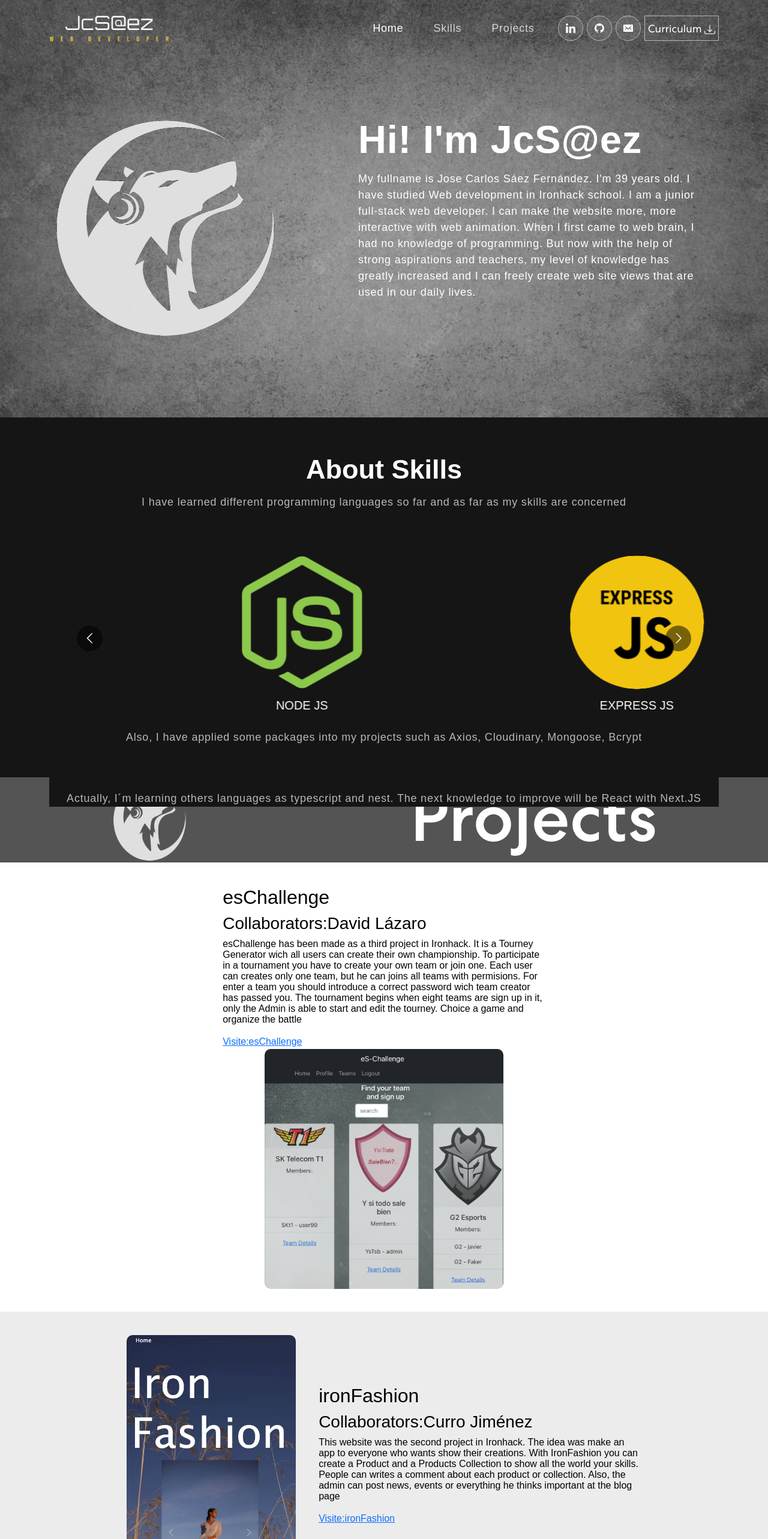
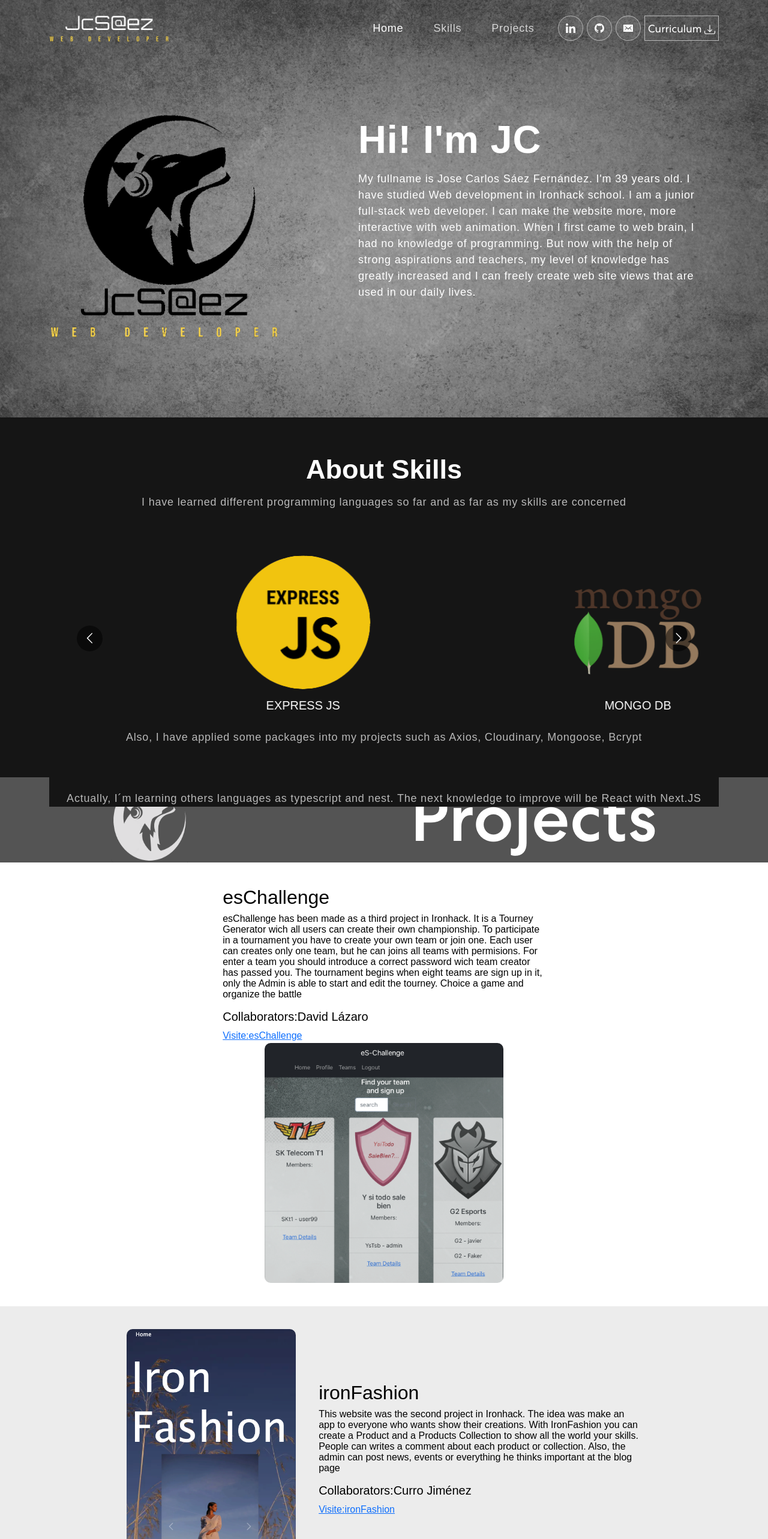
Before and after one commit to Josecarlossaez/portfolio, a React (Create React App) app in the folder portfolio-jc/: page / in a window 1280 px wide. Shown: the top 2566 px of the page at 60% size. Built offline with nearby package versions, Linux system fonts and the light colour scheme.

Commit message:
footer init

```diff
--- a/portfolio-jc/src/App.css
+++ b/portfolio-jc/src/App.css
@@ -627,8 +627,16 @@ width:60%
   width: 100%;
 } */
 
-/************ Footer Css ************/
-.footer {
+
+.footer{
+  height:400px;
+  display:flex;
+  justify-content: center;
+  background-color: #AA367C;
+}
+/* .footer {
+  display:flex;
+  justify-content: center;
   padding: 0 0 50px 0;
   background-image: url('./assets/img/footer-bg.png');
   background-position: center center;
@@ -704,4 +712,4 @@ width:60%
   color: #B8B8B8;
   letter-spacing: 0.5px;
   margin-top: 20px;
-}
+} */
--- a/portfolio-jc/src/App.js
+++ b/portfolio-jc/src/App.js
@@ -6,6 +6,7 @@ import NavBar from './components/NavBar';
 import Banner from './components/Banner';
 import Skills from './components/Skills';
 import Projects from './components/Projects';
+import Footer from './components/Footer';
 
 function App() {
   return (
@@ -14,6 +15,7 @@ function App() {
    <Banner />
    <Skills />
    <Projects/>
+   <Footer/>
 
 
     </div>
--- a/portfolio-jc/src/components/Banner.jsx
+++ b/portfolio-jc/src/components/Banner.jsx
@@ -1,7 +1,7 @@
 import React from 'react'
 import { useState, useEffect } from "react";
 import { Container, Row, Col } from "react-bootstrap";
-import headerImg from "../assets/img/solologo.png";
+import headerImg from "../assets/img/logo_completo negro.png";
 import * as Icon from 'react-bootstrap-icons';
 import 'animate.css';
 import TrackVisibility from 'react-on-screen';
@@ -28,7 +28,7 @@ function Banner() {
               {({ isVisible }) =>
               <div className={isVisible ? "animate__animated animate__fadeIn" : ""} id="texto-banner">
 
-                <h1>{`Hi! I'm JcS@ez `} </h1>
+                <h1>{`Hi! I'm JC `} </h1>
                 <p>My fullname is Jose Carlos Sáez Fernández. I'm 39 years old. I have studied Web development in Ironhack school. I am a junior full-stack web developer. I can make the website more, more interactive with web animation.
              When I first came to web brain, I had no knowledge of programming.
            But now with the help of strong aspirations and teachers, my level of knowledge has greatly increased and I can freely create web site views that are used in our daily lives.
--- a/portfolio-jc/src/components/DataImage.jsx
+++ b/portfolio-jc/src/components/DataImage.jsx
@@ -6,8 +6,8 @@ function DataImage({title, description, collaborators, link,picture}) {
          <div className='project-image-data' style={{display:"flex"}}>
         <div className='text-project2'>
        <h2>{title}</h2>
-       <h3>Collaborators:{collaborators}</h3>
        <p>{description}</p>
+       <h5>Collaborators:{collaborators}</h5>
        <a href={link} target="blank">Visite:{title}</a>
         </div>
         <div>
--- /dev/null
+++ b/portfolio-jc/src/components/Footer.jsx
@@ -0,0 +1,27 @@
+import React from 'react'
+import navIcon1 from '../assets/img/nav-icon1.svg';
+import email from '../assets/img/email1.svg'
+import github from "../assets/img/github.svg"
+import * as Icon from "react-bootstrap-icons"
+
+function Footer() {
+  return (
+    <footer className="footer">
+
+              <div className="social-icon">
+                <a href="https://www.linkedin.com/in/jose-carlos-s%C3%A1ez-fern%C3%A1ndez-94824b258/" target="blank"><img src={navIcon1} alt="" /></a>
+                <a href="https://github.com/Josecarlossaez" target="blank" id="github-icon"><img src={github} alt="" /></a>
+                <a href="mailto:jcsaezfernandez@gmail.com" id="email-icon"><img src={email} alt="" /></a>
+              </div>
+              <div className='navbar-text'>
+              <a href="https://drive.google.com/file/d/1AVGSTAJ58WZnHbs_KwLqTfzXpYsDqP5R/view?usp=sharing" target="blank" style={{textDecoration:"none"}}>
+                  <button className="vvd" id="curriculum"><span>Curriculum  <Icon.Download/></span></button>
+              </a>
+              </div>
+
+
+    </footer>
+  )
+}
+
+export default Footer
--- a/portfolio-jc/src/components/ImageData.jsx
+++ b/portfolio-jc/src/components/ImageData.jsx
@@ -16,8 +16,8 @@ function ImageData(props) {
         </div>
         <div className='text-project2'>
        <h2>{title}</h2>
-       <h3>Collaborators:{collaborators}</h3>
        <p>{description}</p>
+       <h5>Collaborators:{collaborators}</h5>
        <a href={link} target="blank">Visite:{title}</a>
         </div>
     </div>
--- a/portfolio-jc/src/components/Projects.jsx
+++ b/portfolio-jc/src/components/Projects.jsx
@@ -33,7 +33,7 @@ function Projects() {
         }
 
     ]
-    console.log("listProjects", listProjects)
+
   return (
     <section id="projects" className='projects'>
        <div className='title-projects'>
```
Also changed, not shown: portfolio-jc/src/assets/img/logo_completo negro.png (added).
